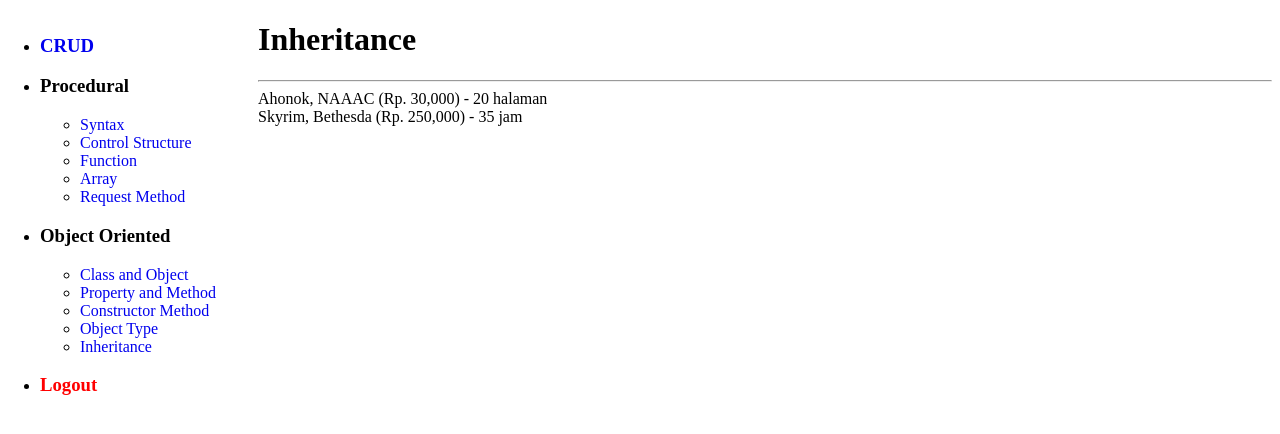
After one commit to Hendrawan5rb/php, a PHP site: page /oop/inheritance.php in a window 1280 px wide. The commit adds this page. Shown: the top 434 px of the page. Run offline with PHP 8.4, Linux system fonts and the light colour scheme.

Commit message:
Inheritance

```diff
--- /dev/null
+++ b/oop/inheritance.php
@@ -0,0 +1,86 @@
+<!DOCTYPE html>
+<html lang="en">
+
+<head>
+    <meta charset="UTF-8">
+    <meta name="viewport" content="width=device-width, initial-scale=1.0">
+    <link rel="icon" type="image/png" href="/img/app/favicon-32x32.png" sizes="32x32" />
+    <link rel="icon" type="image/png" href="/img/app/favicon-16x16.png" sizes="16x16" />
+    <link rel="stylesheet" href="/css/style.css">
+    <title>Inheritance</title>
+</head>
+
+<body>
+
+    <?php include '../sidebar.php' ?>
+
+    <div class="main">
+
+        <h1>Inheritance</h1>
+        <hr>
+
+        <?php
+        class Produk
+        {
+            public $judul, $penerbit, $harga;
+
+            public function __construct($judul, $penerbit, $harga)
+            {
+                $this->judul = $judul;
+                $this->penerbit = $penerbit;
+                $this->harga = $harga;
+            }
+
+            public function getLabel()
+            {
+                return "$this->judul, $this->penerbit (Rp. " . number_format($this->harga) . ")";
+            }
+        }
+
+        // :: berarti Method Static
+        class Komik extends Produk
+        {
+            public $halaman;
+
+            public function __construct($judul = "judul", $penerbit = "penerbit", $harga = 0, $halaman = 0)
+            {
+                parent::__construct($judul, $penerbit, $harga);
+
+                $this->halaman = $halaman;
+            }
+
+            public function getLabel()
+            {
+                return parent::getLabel() . " - $this->halaman halaman";
+            }
+        }
+
+        class Game extends Produk
+        {
+            public $jam;
+
+            public function __construct($judul = "judul", $penerbit = "penerbit", $harga = 0, $halaman = 0)
+            {
+                parent::__construct($judul, $penerbit, $harga);
+
+                $this->jam = $halaman;
+            }
+
+            public function getLabel()
+            {
+                return parent::getLabel() . " - $this->jam jam";
+            }
+        }
+
+        $komik = new Komik("Ahonok", "NAAAC", 30000, 20);
+        echo $komik->getLabel() . "<br>";
+
+        $komik = new Game("Skyrim", "Bethesda", 250000, 35);
+        echo $komik->getLabel();
+        ?>
+
+    </div>
+
+</body>
+
+</html>
--- a/sidebar.php
+++ b/sidebar.php
@@ -20,6 +20,7 @@
             <li><a href="/oop/property&&method.php">Property and Method</a></li>
             <li><a href="/oop/constructor_method.php">Constructor Method</a></li>
             <li><a href="/oop/object_type.php">Object Type</a></li>
+            <li><a href="/oop/inheritance.php">Inheritance</a></li>
         </ul>
     </li>
     <li>
```
